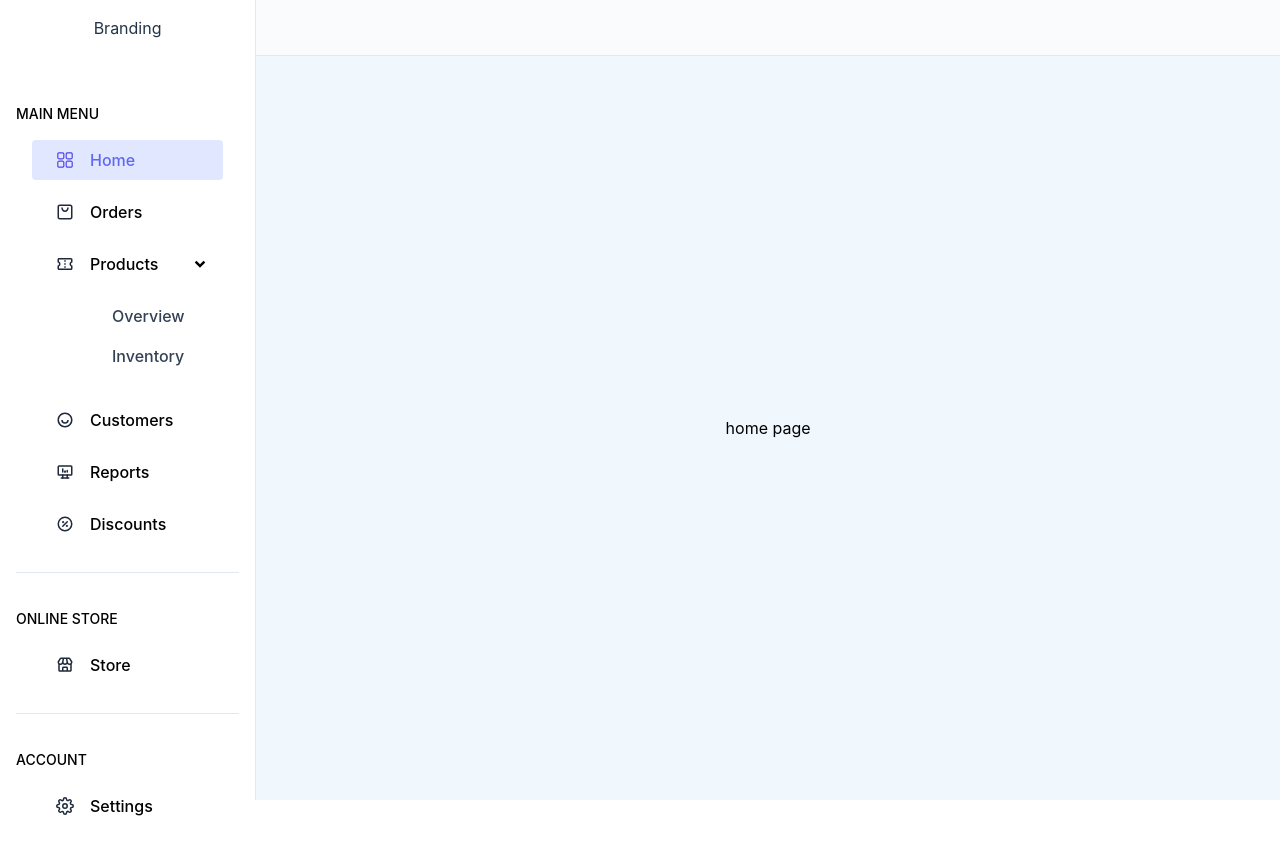
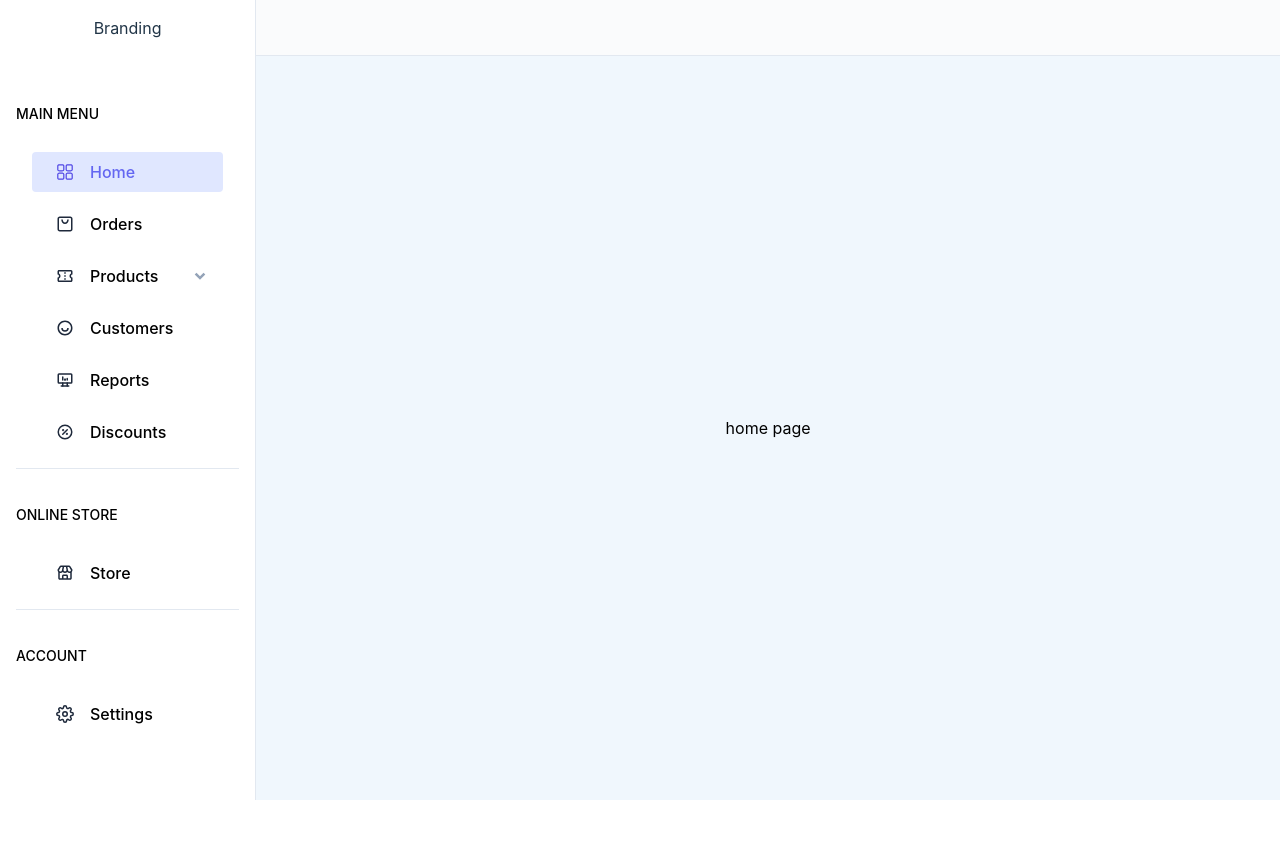
Before and after one commit to drbirkin/admin-ecommerce, a React (Vite) app: page / in a window 1280 px wide. Shown: the top 854 px of the page. After the commit the page ends 800 px from the top, so only its background shows below. Built offline with nearby package versions, Linux system fonts and the light colour scheme.

Commit message:
fixed submenu styling

```diff
--- a/src/components/navigations/navsSections.component.jsx
+++ b/src/components/navigations/navsSections.component.jsx
@@ -16,28 +16,28 @@ export default function NavSections({ section: { type, items, icons } }) {
                 to={`/${menu !== 'home' ? menu : ''}`}
                 className={({ isActive, isPending }) =>
                   isPending
-                    ? 'pending font-light mb-3 flex items-center p-2 pl-6 relative'
+                    ? 'pending font-light mt-3 flex items-center p-2 pl-6 relative'
                     : isActive
-                    ? 'active bg-indigo-100 text-indigo-500 font-regular mb-3 flex items-center p-2 pl-6 rounded relative group'
-                    : 'group text-black mb-3 flex items-center p-2 pl-6 relative'
+                    ? `active ${subitems?.length ? 'submenu-active' : ''} bg-indigo-100 text-indigo-500 font-regular mt-3 flex items-center p-2 pl-6 rounded relative group peer`
+                    : 'group text-black mt-3 flex items-center p-2 pl-6 relative'
                 }
                 key={menu}
               >
                 <Icon className="text-lg text-slate-800 group-hover:text-indigo-500" />
                 <p className="ml-4 group-hover:text-indigo-500">{menu}</p>
                 {subitems?.length &&
-                  <RiArrowDropDownLine className='absolute right-2 text-3xl transition-all ease-linear group-[.active]:rotate-180'/>
+                  <RiArrowDropDownLine className='absolute text-slate-400 right-2 text-3xl transition-all ease-linear group-[.active]:rotate-180'/>
                 }
               </NavLink>
 
               {subitems?.length && (
-                <div className='text-left mb-6'>
+                <div  x-ref={menu} className={`text-left max-h-0 overflow-hidden transition-all ease-in-out duration-300	peer-[.submenu-active]:max-h-44`}>
                   {subitems.map(({menu}, index) => <NavLink to = {`products/${index ? menu : ''}`}
                   className={({ isActive, isPending }) =>
                     isPending
                       ? 'pending font-light flex items-center p-2 pl-20'
                       : isActive
-                      ? 'active  text-indigo-500 font-regular flex items-center p-2 pl-20 rounded'
+                      ? 'active text-indigo-500 font-regular flex items-center p-2 pl-20 rounded'
                       : 'group text-slate-700 flex items-center p-2 pl-20'
                   }
                   key={menu}>
```
